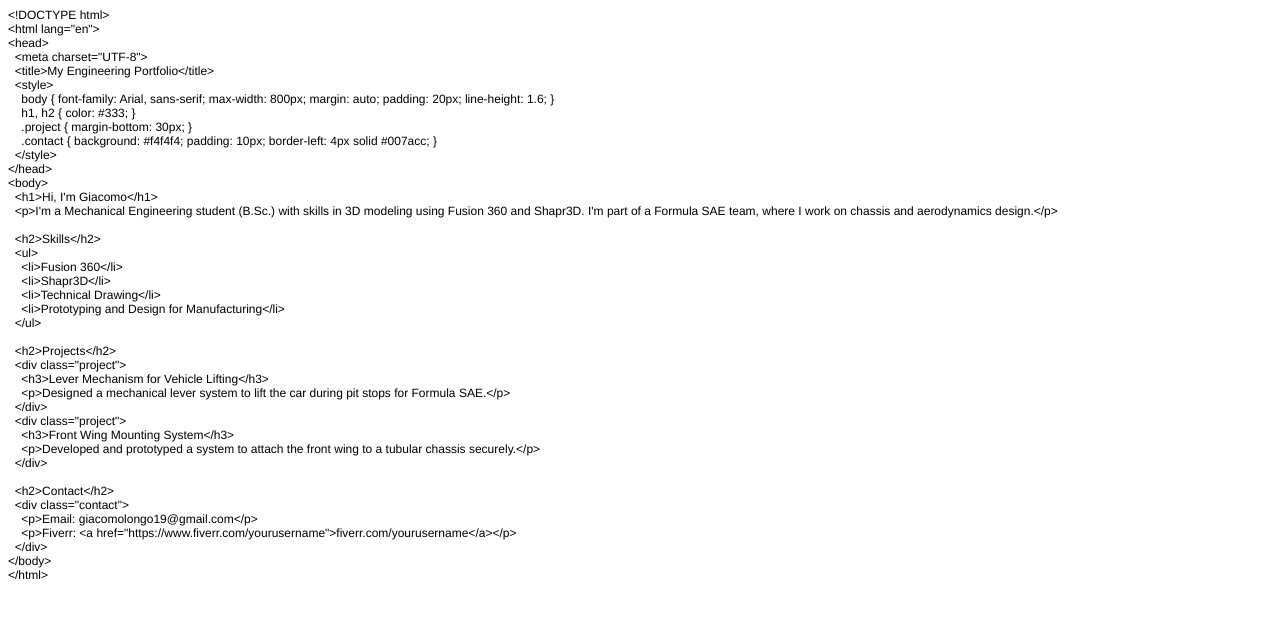
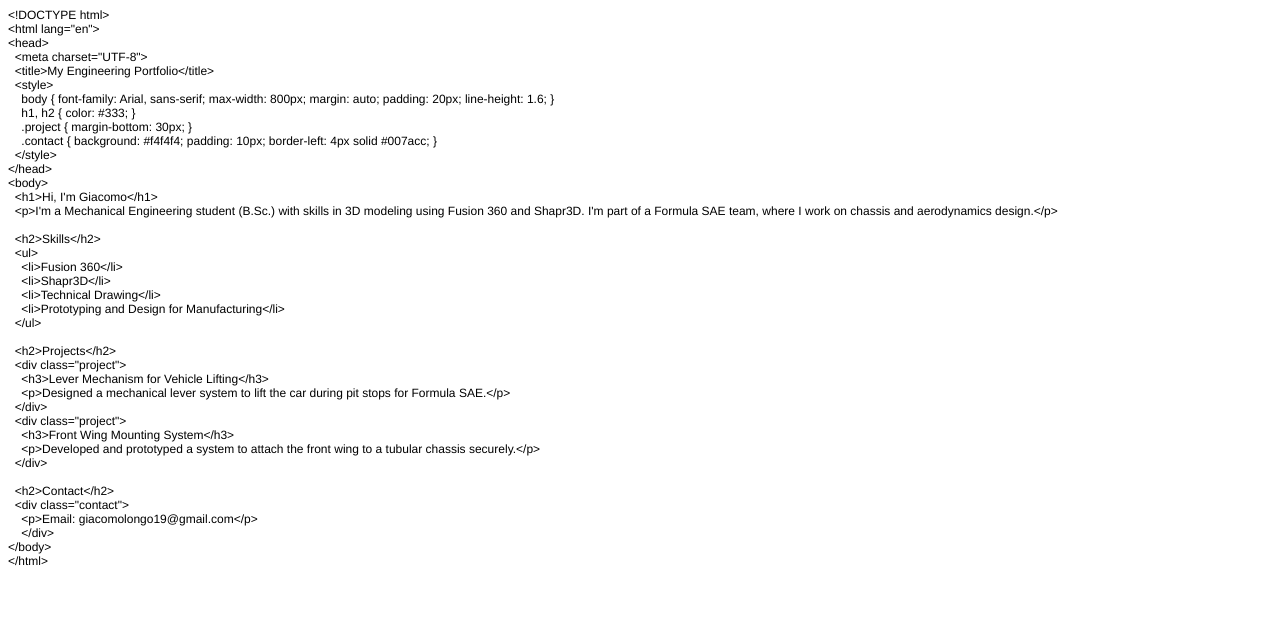
Before and after one commit to Giacomo457/Giacomo457.github.io, a plain HTML site: page index.html in a window 1280 px wide. Drawn offline with Linux system fonts and the light colour scheme.

Commit message:
Add files via upload

```diff
--- a/index.html
+++ b/index.html
@@ -49,8 +49,7 @@
 <p class="p1"><span class="Apple-converted-space">  </span>&lt;h2&gt;Contact&lt;/h2&gt;</p>
 <p class="p1"><span class="Apple-converted-space">  </span>&lt;div class="contact"&gt;</p>
 <p class="p1"><span class="Apple-converted-space">    </span>&lt;p&gt;Email: giacomolongo19@gmail.com&lt;/p&gt;</p>
-<p class="p1"><span class="Apple-converted-space">    </span>&lt;p&gt;Fiverr: &lt;a href="https://www.fiverr.com/yourusername"&gt;fiverr.com/yourusername&lt;/a&gt;&lt;/p&gt;</p>
-<p class="p1"><span class="Apple-converted-space">  </span>&lt;/div&gt;</p>
+<p class="p1"><span class="Apple-converted-space">    </span>&lt;/div&gt;</p>
 <p class="p1">&lt;/body&gt;</p>
 <p class="p1">&lt;/html&gt;</p>
 </body>
```
